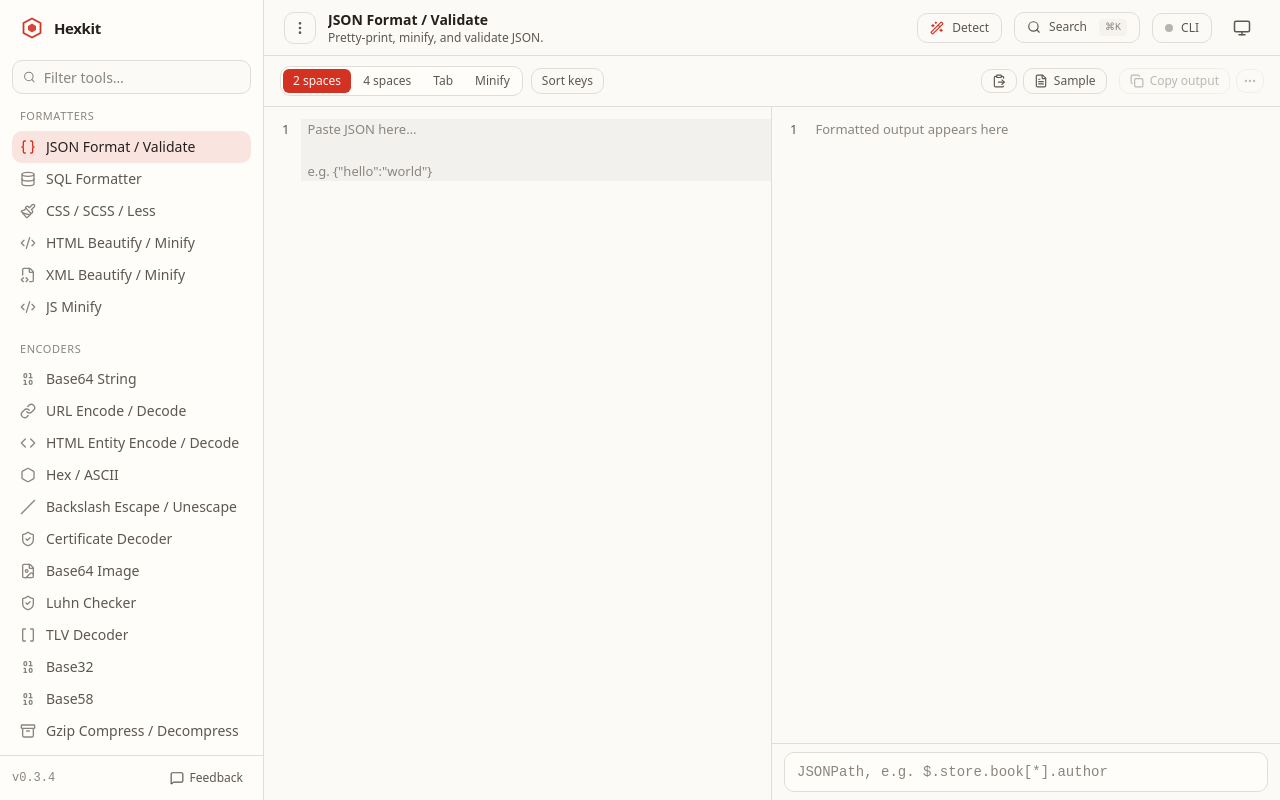
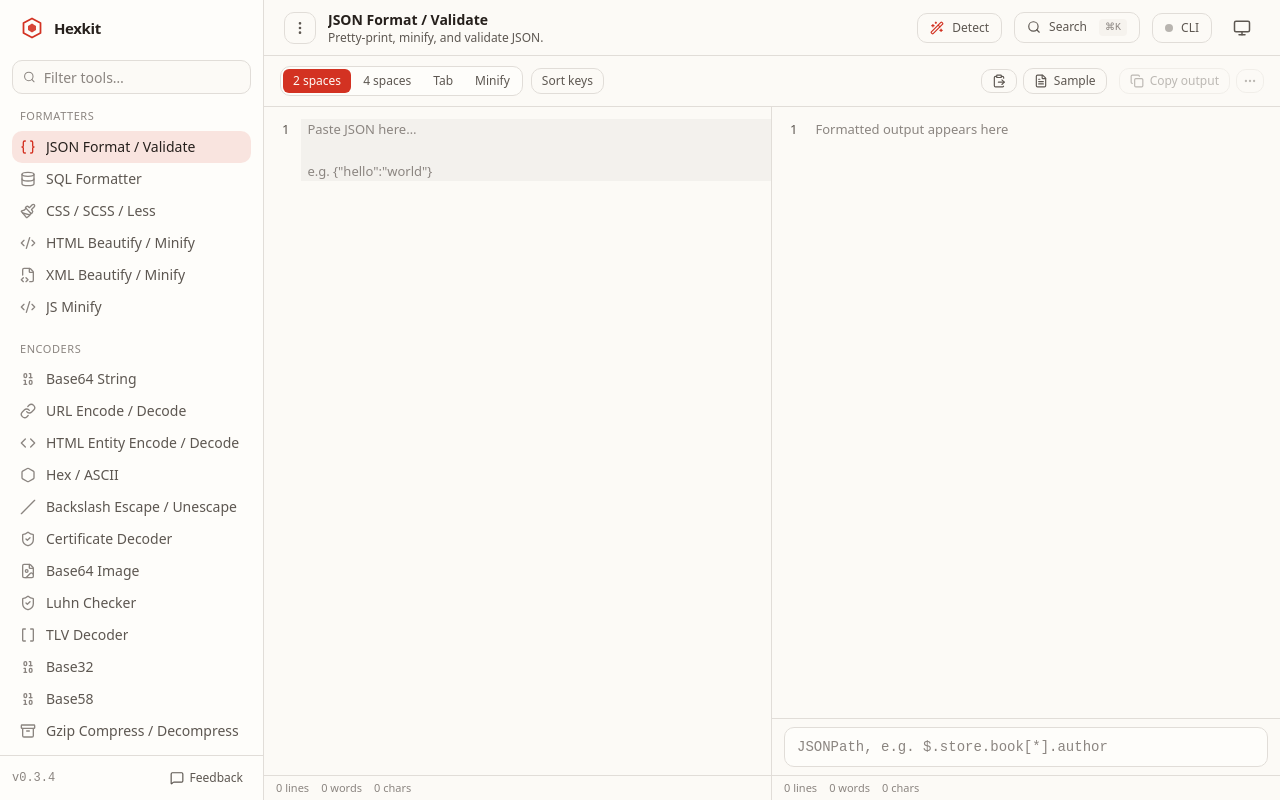
Before and after one commit to trinvh/hexkit, a React (Vite) app: page / in a window 1280 px wide. Built offline with nearby package versions, Linux system fonts and the light colour scheme.

Commit message:
feat: show line/word/char counts under input and output panes
Add a shared TextStats status line (lines · words · chars) beneath both panes
in TransformLayout, backed by a pure computeTextStats helper.

```diff
--- /dev/null
+++ b/src/components/ui/TextStats.tsx
@@ -0,0 +1,27 @@
+import { useMemo } from "react";
+import { computeTextStats } from "../../lib/textStats";
+
+interface TextStatsProps {
+  value: string;
+}
+
+/** Compact status line showing line / word / character counts for a pane. */
+export function TextStats({ value }: TextStatsProps) {
+  const { chars, words, lines } = useMemo(
+    () => computeTextStats(value),
+    [value],
+  );
+  return (
+    <div className="flex items-center gap-3 border-t border-border px-3 py-1 text-[11px] tabular-nums text-fg-subtle">
+      <span>
+        {lines} {lines === 1 ? "line" : "lines"}
+      </span>
+      <span>
+        {words} {words === 1 ? "word" : "words"}
+      </span>
+      <span>
+        {chars} {chars === 1 ? "char" : "chars"}
+      </span>
+    </div>
+  );
+}
--- a/src/components/ui/TransformLayout.tsx
+++ b/src/components/ui/TransformLayout.tsx
@@ -2,6 +2,7 @@
 import { CodeEditor, type CodeLanguage } from "./CodeEditor";
 import { OutputActions } from "./OutputActions";
 import { InputActions } from "./InputActions";
+import { TextStats } from "./TextStats";
 
 interface TransformLayoutProps {
   /** Mode controls shown on the left of the toolbar. */
@@ -66,7 +67,8 @@
       </div>
 
       <div className="grid min-h-0 flex-1 grid-cols-2 divide-x divide-border">
-        <div className="min-h-0 overflow-hidden">
+        <div className="flex min-h-0 flex-col overflow-hidden">
+          <div className="min-h-0 flex-1 overflow-hidden">
             <CodeEditor
               value={input}
               onChange={onInput}
@@ -74,6 +76,8 @@
               ariaLabel={inputLabel}
               placeholder={inputPlaceholder}
             />
+          </div>
+          <TextStats value={input} />
         </div>
         <div className="flex min-h-0 flex-col overflow-hidden">
           <div className="relative min-h-0 flex-1 overflow-hidden">
@@ -94,6 +98,7 @@
           {outputFooter && (
             <div className="border-t border-border px-3 py-2">{outputFooter}</div>
           )}
+          <TextStats value={error ? "" : output} />
         </div>
       </div>
     </div>
--- /dev/null
+++ b/src/lib/textStats.ts
@@ -0,0 +1,18 @@
+export interface TextStatsResult {
+  /** UTF-16 code unit count (JS string length). */
+  chars: number;
+  /** Whitespace-separated word count. */
+  words: number;
+  /** Line count (0 for empty, otherwise newline-separated segments). */
+  lines: number;
+}
+
+/** Character, word and line counts for a tool's status line. */
+export function computeTextStats(value: string): TextStatsResult {
+  const trimmed = value.trim();
+  return {
+    chars: value.length,
+    words: trimmed === "" ? 0 : trimmed.split(/\s+/).length,
+    lines: value === "" ? 0 : value.split(/\r\n|\r|\n/).length,
+  };
+}
```
Also changed, not shown: 1 other file (tests, documents, lock files or other folders). Lines whose indentation alone changed are shown as unchanged.
